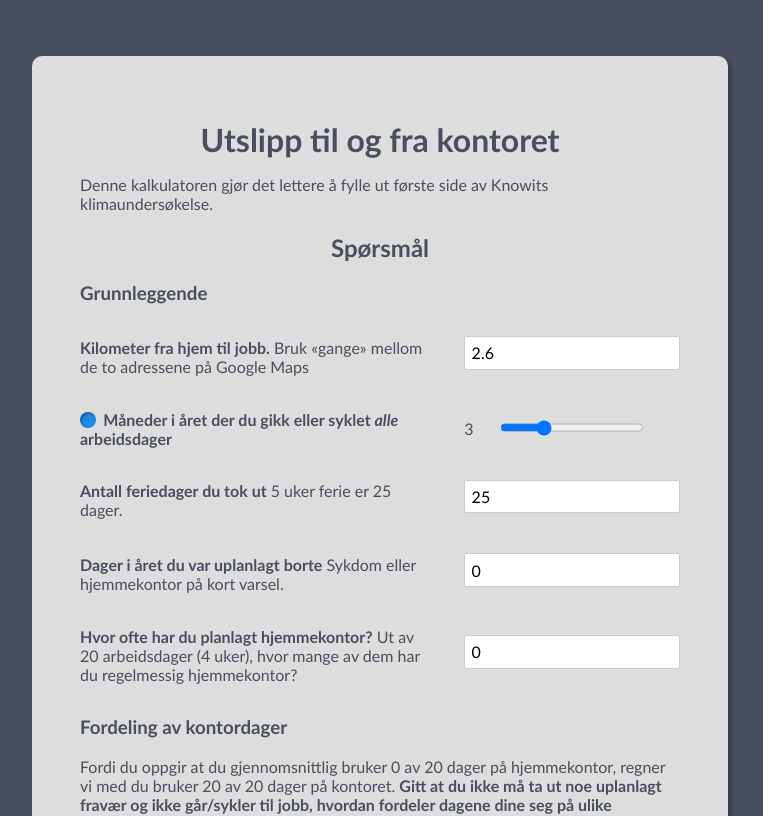
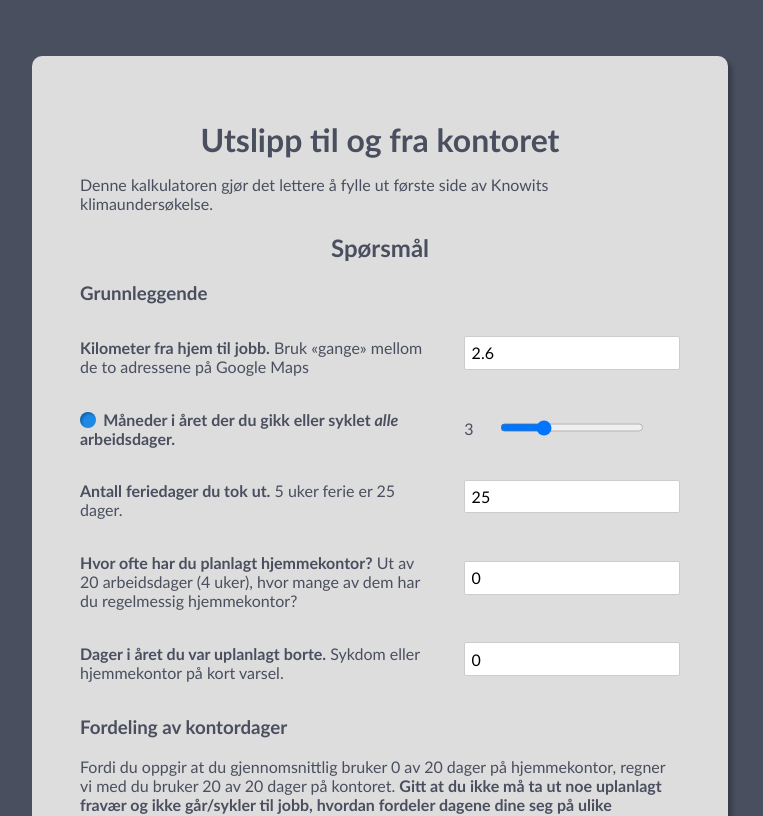
Before and after one commit to Vages/knowit-climate-calculator, a Svelte app: page / in a window 1280 px wide. Shown: the top 816 px of the page, without its empty margins (260-1023 px from the left). Built offline with nearby package versions, Linux system fonts and the light colour scheme.

Commit message:
Move one question upwards

```diff
--- a/src/App.svelte
+++ b/src/App.svelte
@@ -217,7 +217,7 @@
 					<strong>
 						Måneder i året der du gikk eller syklet
 						<em>alle</em>
-						arbeidsdager
+						arbeidsdager.
 					</strong>
 				</label>
 			</div>
@@ -233,7 +233,7 @@
 			</div>
 
 			<label for="used_vacation_days">
-				<strong>Antall feriedager du tok ut</strong>
+				<strong>Antall feriedager du tok ut.</strong>
 				5 uker ferie er 25 dager.
 			</label>
 			<div>
@@ -244,19 +244,6 @@
 					step="1"
 					min="0"
 					max="" />
-			</div>
-
-			<label for="unplanned_absence_days">
-				<strong>Dager i året du var uplanlagt borte</strong>
-				Sykdom eller hjemmekontor på kort varsel.
-			</label>
-			<div>
-				<input
-					id="unplanned_absence_days"
-					type="number"
-					bind:value={unplanned_absence_days}
-					step="1"
-					min="0" />
 			</div>
 
 			<label for="days_in_office_every_four_weeks">
@@ -273,6 +260,20 @@
 					min="0"
 					max="20" />
 			</div>
+
+			<label for="unplanned_absence_days">
+				<strong>Dager i året du var uplanlagt borte.</strong>
+				Sykdom eller hjemmekontor på kort varsel.
+			</label>
+			<div>
+				<input
+					id="unplanned_absence_days"
+					type="number"
+					bind:value={unplanned_absence_days}
+					step="1"
+					min="0" />
+			</div>
+
 		</div>
 
 		<h3>Fordeling av kontordager</h3>
```
